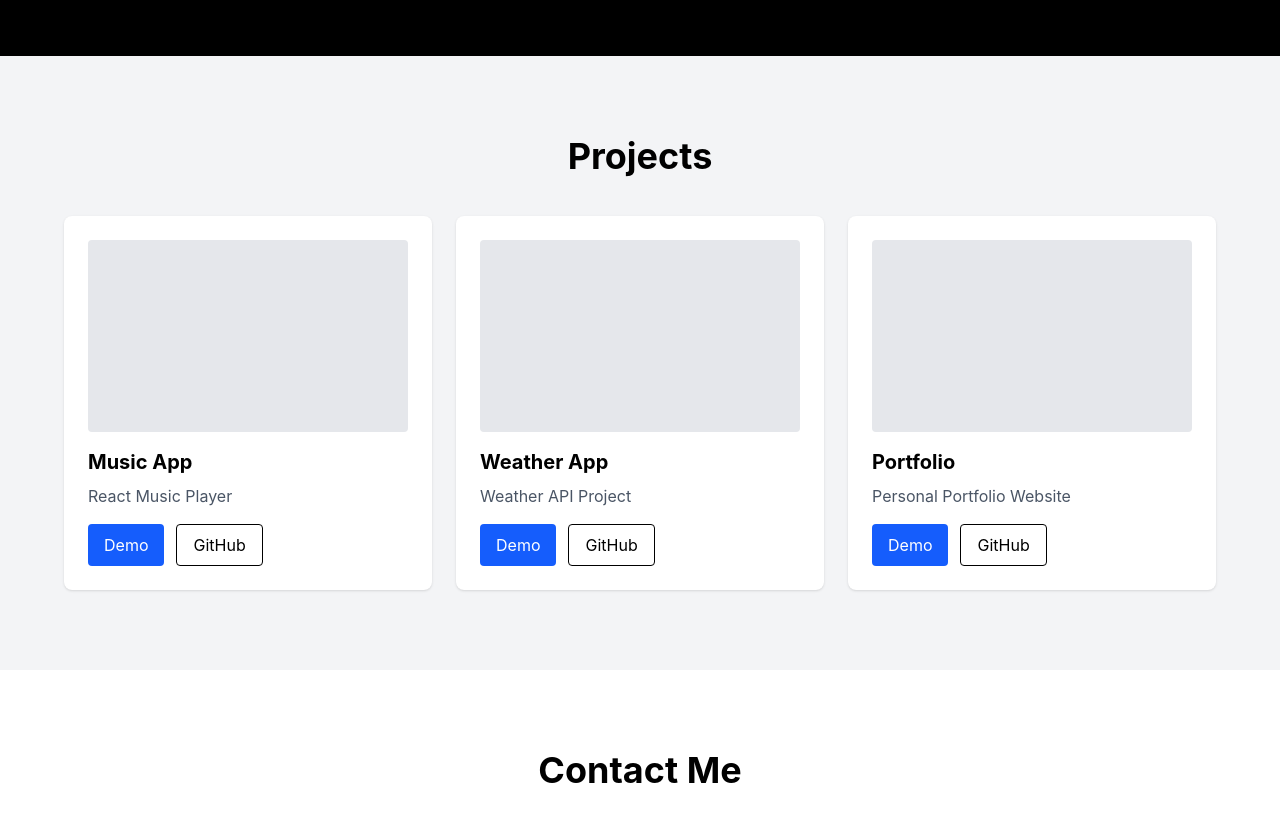
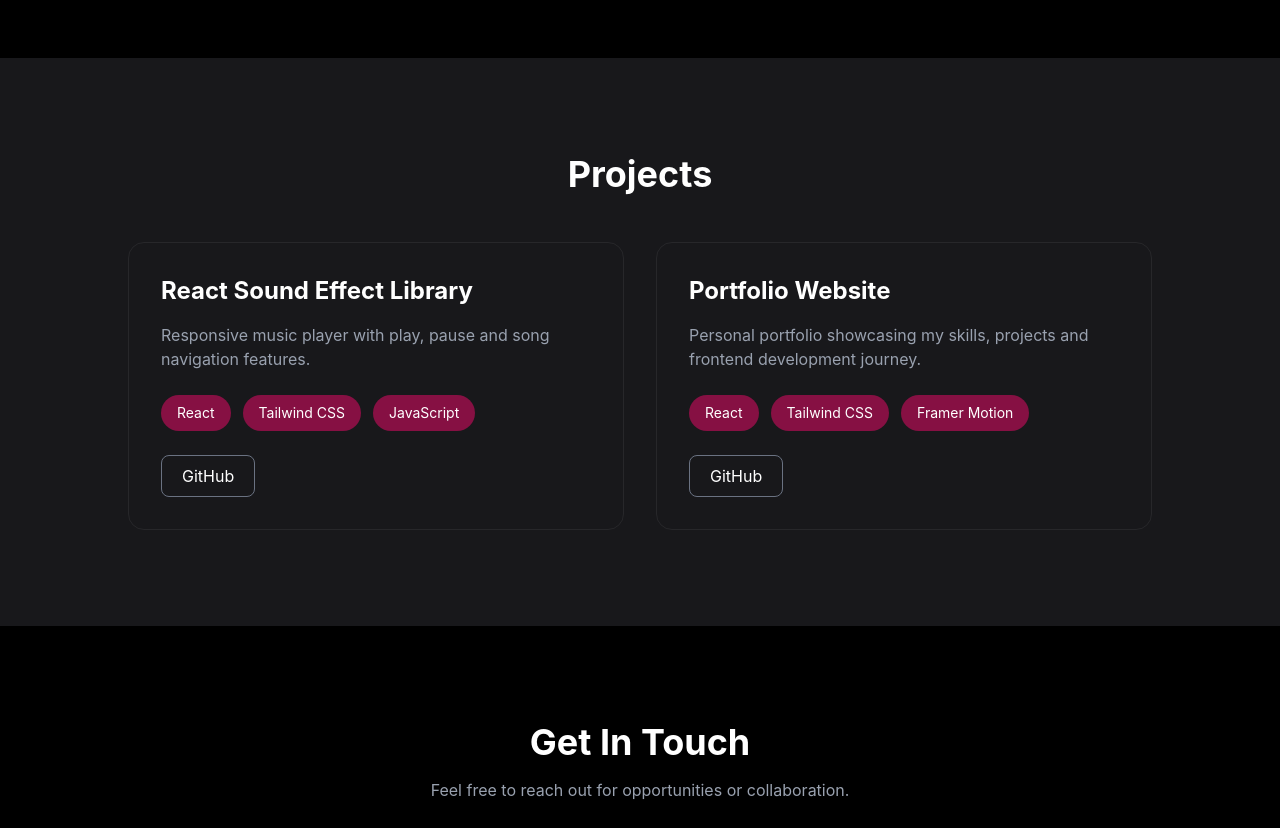
Before and after one commit to bhumi292/bhumi-portfolio, a React (Vite) app: page / in a window 1280 px wide. Shown: the part 1920-2748 px from the top of the page. Built offline with nearby package versions, Linux system fonts and the light colour scheme.

Commit message:
updated project section

```diff
--- a/src/Components/About.jsx
+++ b/src/Components/About.jsx
@@ -5,7 +5,7 @@ function About() {
   return (
     <section
       id="about"
-      className="scroll-mt-14 bg-pink-900 text-white py-24 px-6"
+      className="scroll-mt-14 bg-zinc-900 text-white py-24 px-6"
     >
       <div className="max-w-6xl mx-auto">
 
--- a/src/Components/Contact.jsx
+++ b/src/Components/Contact.jsx
@@ -1,33 +1,41 @@
 function Contact() {
   return (
-    <section id="contact" className="py-20 px-6">
-      <h2 className="text-4xl font-bold text-center mb-10">
-        Contact Me
-      </h2>
+    <section
+      id="contact"
+      className="bg-black text-white py-24 px-6"
+    >
+      <div className="max-w-5xl mx-auto text-center">
+        <h2 className="text-4xl font-bold mb-4">
+          Get In Touch
+        </h2>
 
-      <form className="max-w-xl mx-auto space-y-4">
-        <input
-          type="text"
-          placeholder="Name"
-          className="w-full border p-3 rounded"
-        />
+        <p className="text-gray-400 mb-12">
+          Feel free to reach out for opportunities or collaboration.
+        </p>
 
-        <input
-          type="email"
-          placeholder="Email"
-          className="w-full border p-3 rounded"
-        />
+        <div className="grid md:grid-cols-3 gap-6 ">
+          <div className="bg-zinc-900 p-6 rounded-xl border border-zinc-800 hover:border-pink-500 transition">
+            <h3 className="font-semibold mb-2">Email</h3>
+            <p className="text-gray-400">
+              bhumi@example.com
+            </p>
+          </div>
 
-        <textarea
-          rows="5"
-          placeholder="Message"
-          className="w-full border p-3 rounded"
-        ></textarea>
+          <div className="bg-zinc-900 p-6 rounded-xl border border-zinc-800 hover:border-pink-500 transition">
+            <h3 className="font-semibold mb-2">LinkedIn</h3>
+            <p className="text-gray-400">
+              linkedin.com/in/bhumi
+            </p>
+          </div>
 
-        <button className="bg-blue-600 text-white px-6 py-3 rounded">
-          Send Message
-        </button>
-      </form>
+          <div className="bg-zinc-900 p-6 rounded-xl border border-zinc-800 hover:border-pink-500 transition">
+            <h3 className="font-semibold mb-2">GitHub</h3>
+            <p className="text-gray-400">
+              github.com/bhumi
+            </p>
+          </div>
+        </div>
+      </div>
     </section>
   );
 }
--- a/src/Components/Projects.jsx
+++ b/src/Components/Projects.jsx
@@ -1,15 +1,17 @@
 const projects = [
   {
-    title: "Music App",
-    description: "React Music Player",
+    title: "React Sound Effect Library",
+    description:
+      "Responsive music player with play, pause and song navigation features.",
+    technologies: ["React", "Tailwind CSS", "JavaScript"],
+    Github: "https://bhumi292.github.io/react-sound-effects-library/",
   },
   {
-    title: "Weather App",
-    description: "Weather API Project",
-  },
-  {
-    title: "Portfolio",
-    description: "Personal Portfolio Website",
+    title: "Portfolio Website",
+    description:
+      "Personal portfolio showcasing my skills, projects and frontend development journey.",
+    technologies: ["React", "Tailwind CSS", "Framer Motion"],
+    Github: "https://bhumi292.github.io/react-sound-effects-library/",
   },
 ];
 
@@ -17,36 +19,48 @@ function Projects() {
   return (
     <section
       id="projects"
-      className="bg-gray-100 py-20 px-6"
+      className="bg-zinc-900 text-white py-24 px-6 scroll-mt-14"
     >
-      <h2 className="text-4xl font-bold text-center mb-10">
+      <h2 className="text-4xl font-bold text-center mb-12">
         Projects
       </h2>
 
-      <div className="max-w-6xl mx-auto grid md:grid-cols-3 gap-6">
+      <div className="max-w-5xl mx-auto grid md:grid-cols-2 gap-8">
         {projects.map((project, index) => (
           <div
             key={index}
-            className="bg-white p-6 rounded-lg shadow"
+            className="bg-zinc-900 p-8 rounded-2xl border border-zinc-800 hover:border-pink-500 transition"
           >
-            <div className="h-48 bg-gray-200 rounded mb-4"></div>
-
-            <h3 className="text-xl font-bold mb-2">
+            <h3 className="text-2xl font-bold mb-4">
               {project.title}
             </h3>
 
-            <p className="text-gray-600 mb-4">
+            <p className="text-gray-400 mb-6">
               {project.description}
             </p>
 
-            <div className="flex gap-3">
-              <button className="bg-blue-600 text-white px-4 py-2 rounded">
-                Demo
-              </button>
+            {/* Technologies */}
+            <div className="flex flex-wrap gap-3 mb-6">
+              {project.technologies.map((tech) => (
+                <span
+                  key={tech}
+                  className="px-4 py-2 bg-pink-900 text-sm rounded-full"
+                >
+                  {tech}
+                </span>
+              ))}
+            </div>
 
-              <button className="border px-4 py-2 rounded">
-                GitHub
-              </button>
+            {/* Buttons */}
+            <div className="flex gap-4">
+              <a
+  href={project.Github}
+  target="_blank"
+  rel="noopener noreferrer"
+  className="px-5 py-2 border border-gray-500 rounded-lg hover:bg-zinc-800"
+>
+  GitHub
+</a>
             </div>
           </div>
         ))}
--- a/src/Components/Skills.jsx
+++ b/src/Components/Skills.jsx
@@ -21,11 +21,11 @@ function Skills() {
         Skills
       </h2>
 
-      <div className="grid grid-cols-2 md:grid-cols-5 gap-6 max-w-5xl mx-auto">
+      <div className="grid grid-cols-2 md:grid-cols-5 gap-6 max-w-5xl mx-auto ">
         {skills.map((skill) => (
           <div
             key={skill.name}
-            className="bg-zinc-900 p-6 rounded-xl text-center"
+            className="bg-zinc-900 p-6 rounded-xl text-center border border-zinc-800 hover:border-pink-500 transition"
           >
             <div className="text-4xl mb-4">
               {skill.icon}
```
Also changed, not shown: src/assets/p1.png (added).
